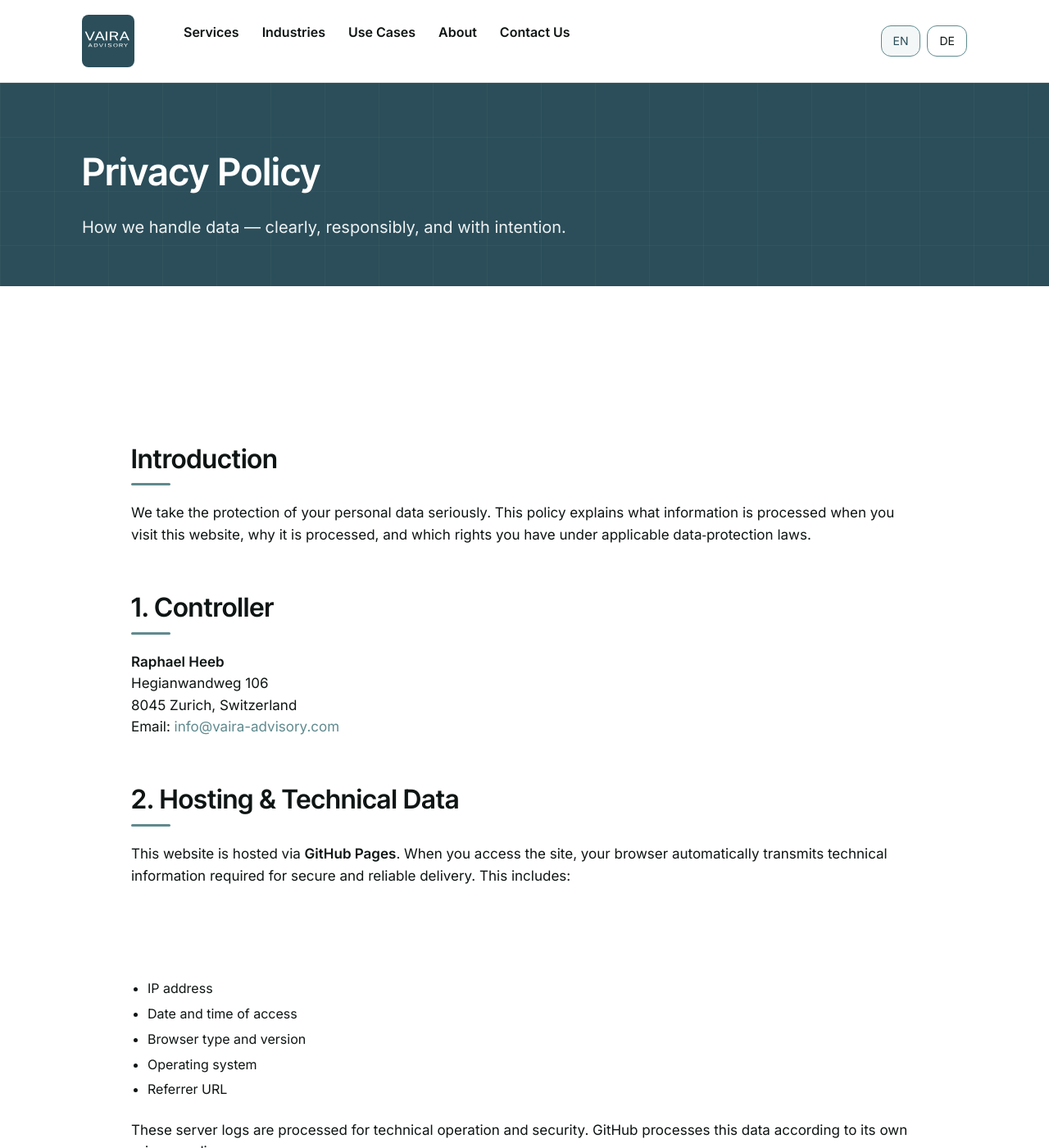
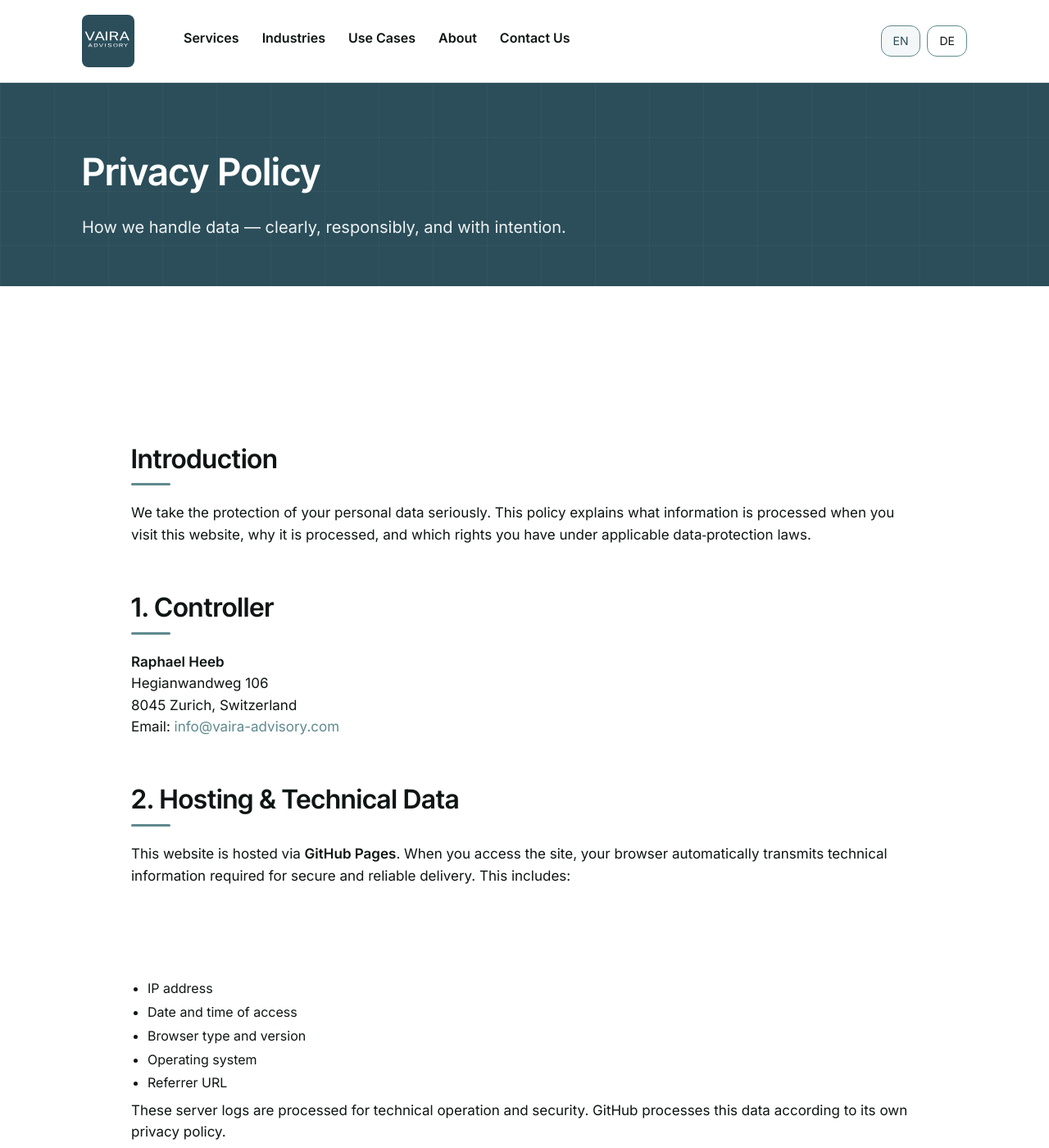
Before and after one commit to raphaelheeb/vaira-advisory, a Jekyll site: the page built from privacy/index.html, in a window 1280 px wide and 1400 px high. Shown: the whole window at 82% size. Built offline with Jekyll 4.4.1, drawn with Linux system fonts in a browser that asks for light colours.

Commit message:
Update styles.css

```diff
--- a/assets/css/styles.css
+++ b/assets/css/styles.css
@@ -1193,12 +1193,12 @@
 }
 
 .privacy-page ul {
-  margin-top: 8px;
-  margin-bottom: 24px;
+  margin-top: 4px;
+  margin-bottom: 8px;
   padding-left: 20px;
 }
 
 .privacy-page ul li {
-  margin-bottom: 6px;
+  margin-bottom: 4px;
   line-height: 1.55;
 }
```
